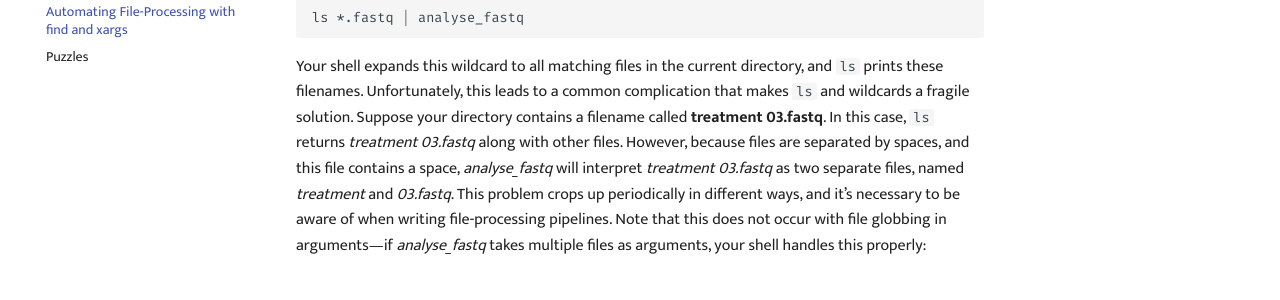
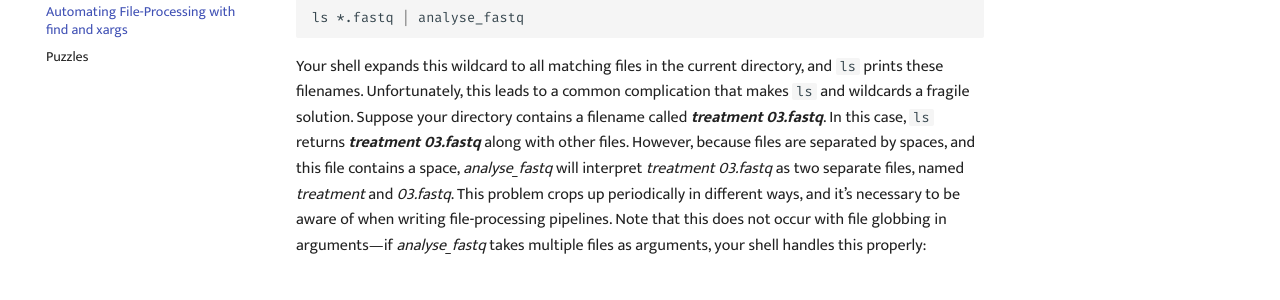
Before and after one commit to GenomicsAotearoa/shell-for-bioinformatics, an MkDocs documentation site: the page built from docs/6_automate_fileprocessing_find_xargs.md, in a window 1280 px wide. Shown: the part 342-642 px from the top of the page. Built offline with MkDocs 1.6.1 and Material for MkDocs 9.7.7, drawn with Linux system fonts in a browser that asks for light colours; comment, search, counter and statistics services are not loaded.

Commit message:
syntax fix

````diff
--- a/docs/6_automate_fileprocessing_find_xargs.md
+++ b/docs/6_automate_fileprocessing_find_xargs.md
@@ -8,4 +8,4 @@
 ls *.fastq | analyse_fastq
 ```
 
-Your shell expands this wildcard to all matching files in the current directory, and `ls` prints these filenames. Unfortunately, this leads to a common complication that makes `ls` and wildcards a fragile solution. Suppose your directory contains a filename called **treatment 03.fastq**. In this case, `ls` returns *treatment 03.fastq* along with other files. However, because files are separated by spaces, and this file contains a space, *analyse_fastq* will interpret *treatment 03.fastq* as two separate files, named *treatment* and *03.fastq*. This problem crops up periodically in different ways, and it’s necessary to be aware of when writing file-processing pipelines. Note that this does not occur with file globbing in arguments—if *analyse_fastq* takes multiple files as arguments, your shell handles this properly:
+Your shell expands this wildcard to all matching files in the current directory, and `ls` prints these filenames. Unfortunately, this leads to a common complication that makes `ls` and wildcards a fragile solution. Suppose your directory contains a filename called ***treatment 03.fastq***. In this case, `ls` returns ***treatment 03.fastq*** along with other files. However, because files are separated by spaces, and this file contains a space, *analyse_fastq* will interpret *treatment 03.fastq* as two separate files, named *treatment* and *03.fastq*. This problem crops up periodically in different ways, and it’s necessary to be aware of when writing file-processing pipelines. Note that this does not occur with file globbing in arguments—if *analyse_fastq* takes multiple files as arguments, your shell handles this properly:
````
